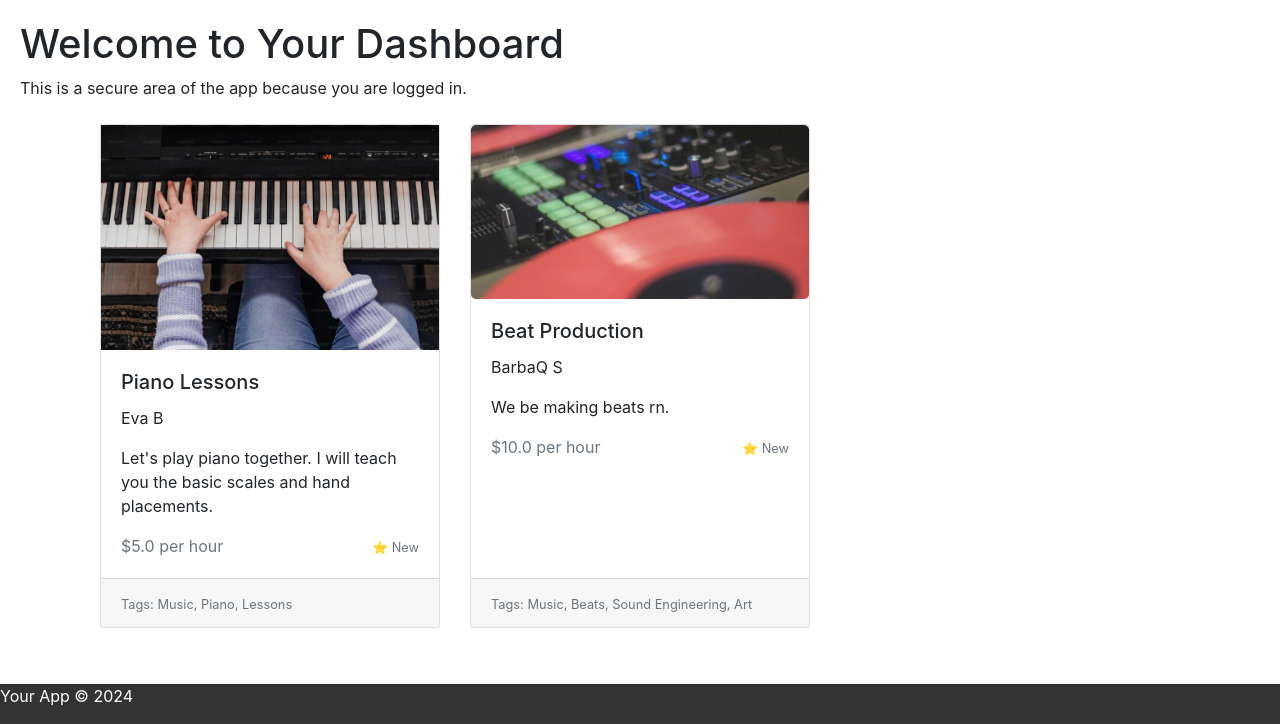
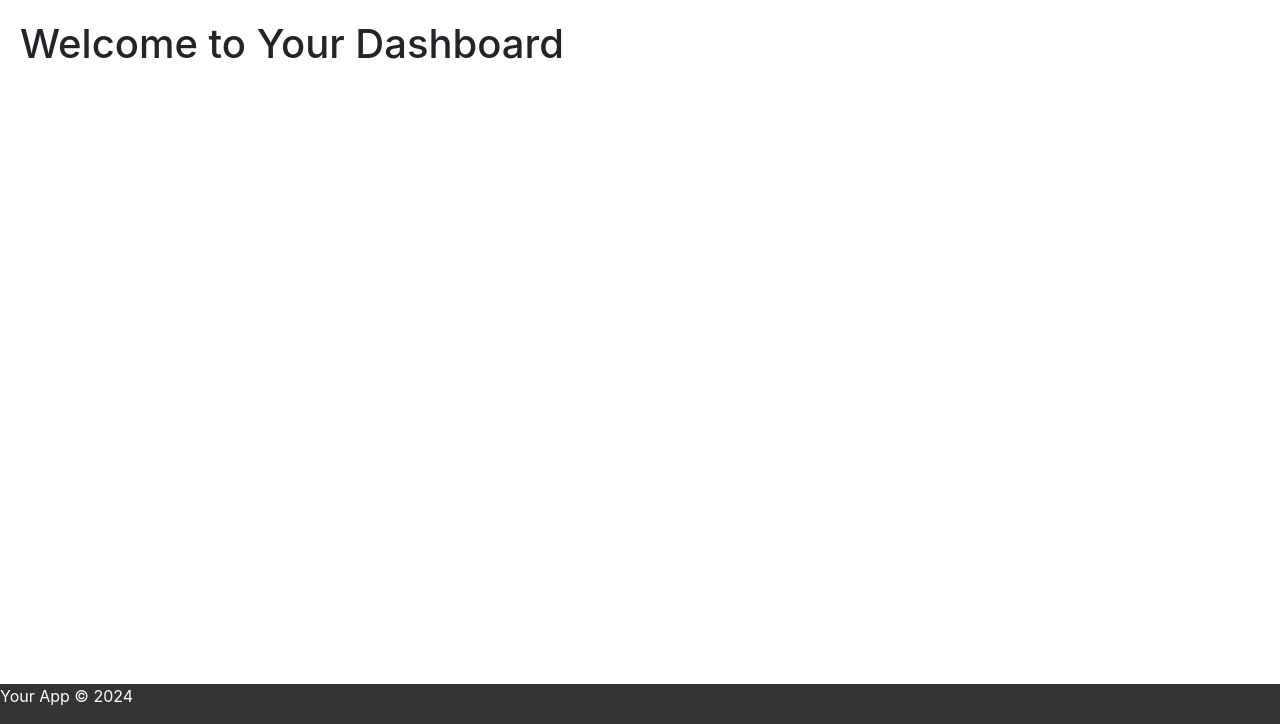
Before and after one commit to williamsda3/Campus-Creators, a Flask app: page /dashboard in a window 1280 px wide. Shown: the part 76-800 px from the top of the page. Run offline with Flask 3, Linux system fonts and the light colour scheme; a user stored in the database is signed in; some libraries are stand-ins or nearby versions.

Commit message:
Final Submission!

```diff
--- a/hack/app.py
+++ b/hack/app.py
@@ -5,27 +5,29 @@ from flask_session import Session
 from werkzeug.utils import secure_filename
 from datetime import datetime
 import os
+from dotenv import load_dotenv
+
+load_dotenv()  # This load the .env file
 
 app = Flask(__name__)
-app.config['SECRET_KEY'] = 'your_secret_key'
-app.config['SQLALCHEMY_DATABASE_URI'] = 'sqlite:///database.db'
+
+
+app.config['SECRET_KEY'] = os.getenv('SECRET_KEY')
+app.config['SQLALCHEMY_DATABASE_URI'] = os.getenv('DATABASE_URL')
 app.config['SQLALCHEMY_TRACK_MODIFICATIONS'] = False
 app.config["SESSION_PERMANENT"] = False
-app.config["SESSION_TYPE"] = "filesystem"
-
+app.config["SESSION_TYPE"] = os.getenv('SESSION_TYPE')
 
 UPLOAD_FOLDER = 'images'
 ALLOWED_EXTENSIONS = {'png', 'jpg', 'jpeg', 'gif'}
 app.config['UPLOAD_FOLDER'] = UPLOAD_FOLDER
 
-
-# Ensure the upload folder exists
 BASE_DIR = os.path.abspath(os.path.dirname(__file__))
-UPLOAD_FOLDER = os.path.join(BASE_DIR, 'static', 'images')
-app.config['UPLOAD_FOLDER'] = UPLOAD_FOLDER
+app.config['UPLOAD_FOLDER'] = os.path.join(BASE_DIR, 'static', 'images')
 
 if not os.path.exists(app.config['UPLOAD_FOLDER']):
     os.makedirs(app.config['UPLOAD_FOLDER'])
+
 
 def allowed_file(filename):
     return '.' in filename and \
@@ -50,6 +52,7 @@ class Course(db.Model):
     created_at = db.Column(db.DateTime, default=datetime.utcnow)
     user_id = db.Column(db.Integer, db.ForeignKey('user.id'), nullable=False)  # Linking a course to a user
     creator = relationship('User', backref='courses')  # Establishing a bidirectional relationship with the User model
+
 
 
 class Booking(db.Model):
@@ -178,6 +181,11 @@ def delete_course(course_id):
         # If not, do not allow them to delete it
         return redirect(url_for('my_profile'))
 
+    course = Course.query.get_or_404(course_id)
+    # Delete all associated bookings first
+    Booking.query.filter_by(course_id=course.id).delete()
+    db.session.delete(course)
+    db.session.commit()
     db.session.delete(course_to_delete)
     db.session.commit()
 
--- a/hack/templates/dashboard.html
+++ b/hack/templates/dashboard.html
@@ -2,7 +2,6 @@
 {% extends "base.html" %}
 {% block content %}
     <h1>Welcome to Your Dashboard</h1>
-    <p>This is a secure area of the app because you are logged in.</p>
     <!-- Example links for different sections of the dashboard -->
    <!-- Include Bootstrap CSS, if not already included -->
 <link rel="stylesheet" href="https://stackpath.bootstrapcdn.com/bootstrap/4.3.1/css/bootstrap.min.css">
```
Also changed, not shown: hack/instance/database.db, hack/static/images/Rectangle_2.png (added), hack/static/images/Rectangle_2_1.png (added), 4 other files.
